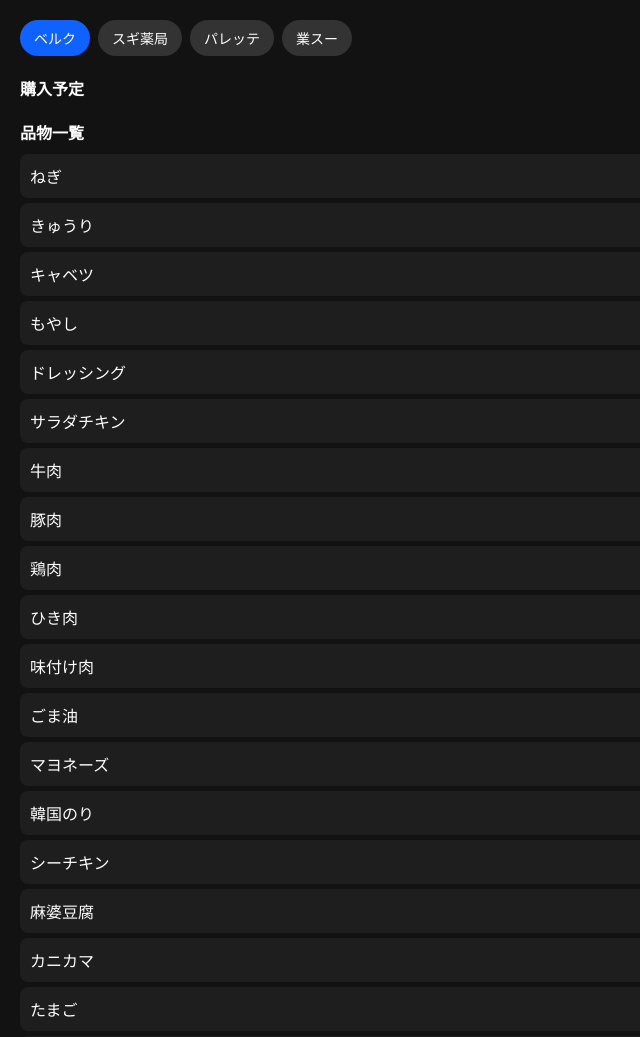
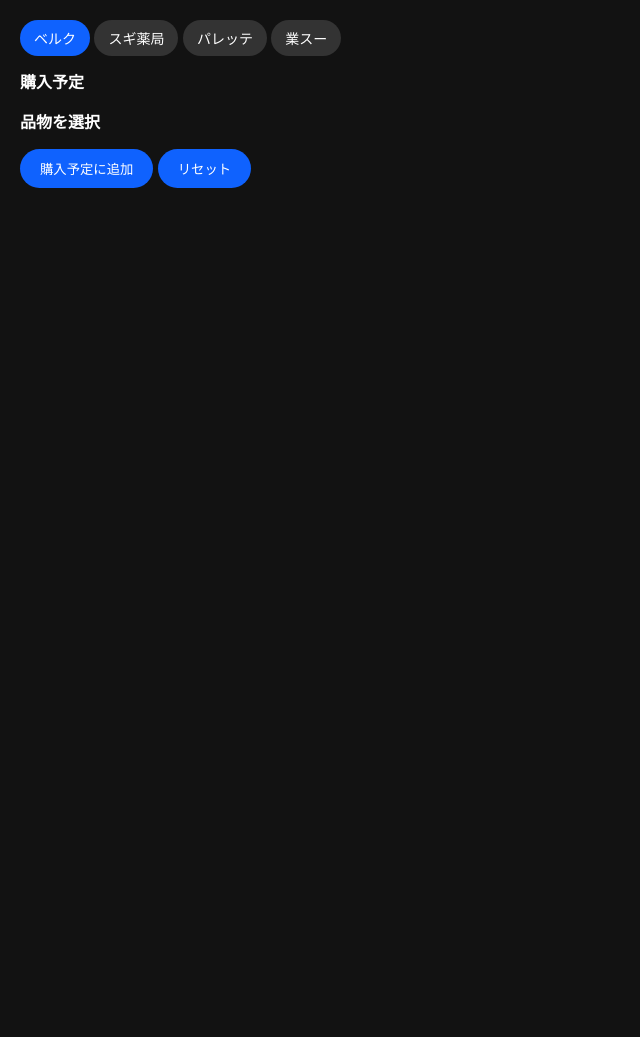
Before and after one commit to k-land28/shoping, a plain HTML site: page index.html in a window 1280 px wide. Shown: the top 1037 px of the page, without its empty margins (0-640 px from the left). After the commit the page ends 800 px from the top, so only its background shows below. Drawn offline with Linux system fonts and the light colour scheme.

Commit message:
Update index.html

```diff
--- a/index.html
+++ b/index.html
@@ -1,31 +1,34 @@
 <!DOCTYPE html>
 <html lang="ja">
 <head>
-  <meta charset="UTF-8">
-  <title>買い物リスト</title>
-  <link rel="stylesheet" href="style.css">
+  <meta charset="UTF-8" />
+  <meta name="viewport" content="width=device-width, initial-scale=1.0" />
+  <title>買い物管理アプリ</title>
+  <link rel="stylesheet" href="style.css" />
 </head>
 <body>
-  <div class="tabs">
-    <div class="tab active" data-store="ベルク">ベルク</div>
-    <div class="tab" data-store="スギ薬局">スギ薬局</div>
-    <div class="tab" data-store="パレッテ">パレッテ</div>
-    <div class="tab" data-store="業スー">業スー</div>
+  <div class="tab-container">
+    <button class="tab active" data-store="ベルク">ベルク</button>
+    <button class="tab" data-store="スギ薬局">スギ薬局</button>
+    <button class="tab" data-store="パレッテ">パレッテ</button>
+    <button class="tab" data-store="業スー">業スー</button>
   </div>
 
-  <div class="list-section">
-    <h2>購入予定</h2>
-    <ul id="selectedItemsList" class="list"></ul>
-  </div>
+  <div id="content">
+    <div class="list-section">
+      <h2>購入予定</h2>
+      <ul id="planned-list" class="planned-list"></ul>
+    </div>
 
-  <div class="list-section">
-    <h2>品物一覧</h2>
-    <ul id="itemList" class="list"></ul>
-  </div>
+    <div class="list-section">
+      <h2>品物を選択</h2>
+      <ul id="main-list" class="main-list"></ul>
+    </div>
 
-  <div class="buttons">
-    <button id="addButton">購入予定に追加</button>
-    <button id="resetButton">リセット</button>
+    <div class="button-area">
+      <button id="add-button" class="action-button">購入予定に追加</button>
+      <button id="reset-button" class="action-button">リセット</button>
+    </div>
   </div>
 
   <script src="script.js"></script>
```
